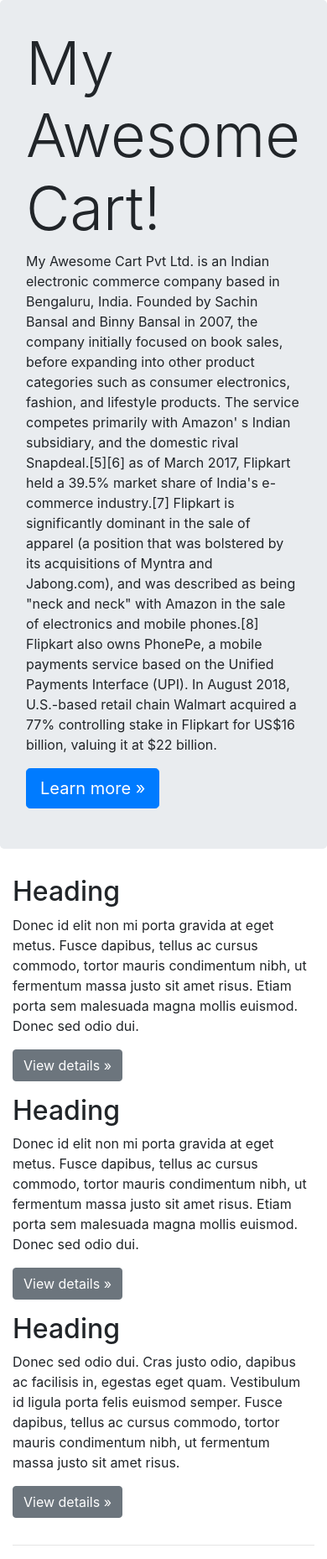
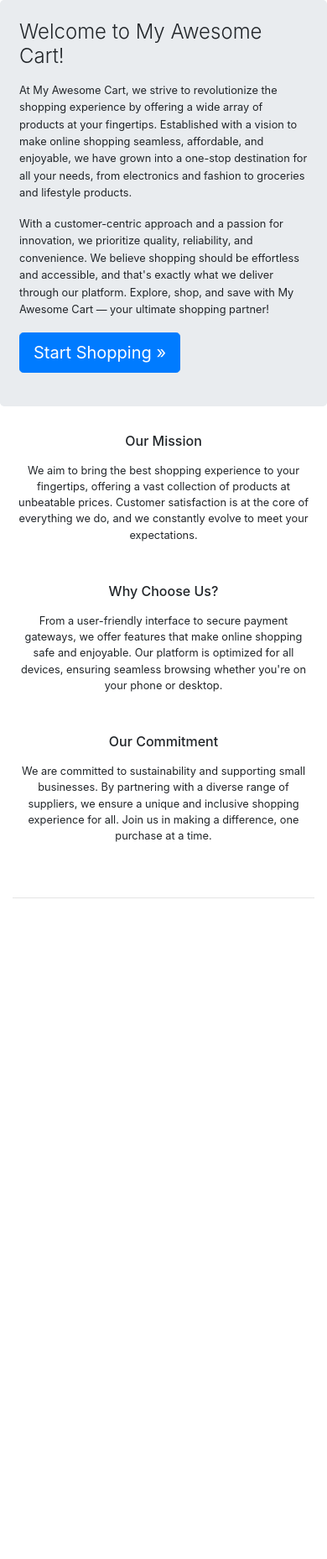
Before and after one commit to kanzariyasunil/Django-E-commerce, a Django app: page /shop/about/ in a window 390 px wide. Shown: the part 56-1913 px from the top of the page at 84% size. After the commit the page ends 1126 px from the top, so only its background shows below. Run offline with Django 5.2, Linux system fonts and the light colour scheme; some libraries are stand-ins or nearby versions.

Commit message:
Update about.html

```diff
--- a/shop/templates/about.html
+++ b/shop/templates/about.html
@@ -1,23 +1,119 @@
 {% extends 'basic.html' %}
 
-{% block title%} About Us{% endblock %}
+{% block title %} About Us - My Awesome Cart {% endblock %}
+{% block css %}
+<style>
+/* General Styles */
+.jumbotron {
+    background-color: #f8f9fa;
+    padding: 2rem 1rem;
+    text-align: center;
+}
+.jumbotron h1 {
+    font-size: 2.5rem;
+    margin-bottom: 1rem;
+}
+.jumbotron p {
+    font-size: 1rem;
+    line-height: 1.6;
+}
+.container .row {
+    margin-top: 2rem;
+}
+.container .row .col-md-4 {
+    text-align: center;
+    margin-bottom: 2rem;
+}
+.container .row .col-md-4 h2 {
+    font-size: 1.5rem;
+    margin-bottom: 1rem;
+}
+.container .row .col-md-4 p {
+    font-size: 1rem;
+    line-height: 1.5;
+}
+.container .row .col-md-4 .btn {
+    margin-top: 1rem;
+}
+
+/* Media Queries for Responsiveness */
+
+/* For devices with max-width of 992px (large tablets and below) */
+@media (max-width: 992px) {
+    .jumbotron h1 {
+        font-size: 2rem;
+    }
+    .jumbotron p {
+        font-size: 0.9rem;
+    }
+    .container .row .col-md-4 h2 {
+        font-size: 1.3rem;
+    }
+    .container .row .col-md-4 p {
+        font-size: 0.9rem;
+    }
+}
+
+/* For devices with max-width of 768px (tablets and below) */
+@media (max-width: 768px) {
+    .jumbotron {
+        padding: 1.5rem 0.5rem;
+    }
+    .jumbotron h1 {
+        font-size: 1.8rem;
+    }
+    .jumbotron p {
+        font-size: 0.85rem;
+    }
+    .container .row {
+        flex-direction: column;
+        align-items: center;
+    }
+    .container .row .col-md-4 {
+        width: 100%;
+        padding: 0 1rem;
+    }
+    .container .row .col-md-4 h2 {
+        font-size: 1.2rem;
+    }
+    .container .row .col-md-4 p {
+        font-size: 0.85rem;
+    }
+}
+
+/* For devices with max-width of 576px (mobile phones) */
+@media (max-width: 576px) {
+    .jumbotron h1 {
+        font-size: 1.5rem;
+    }
+    .jumbotron p {
+        font-size: 0.8rem;
+    }
+    .container .row .col-md-4 h2 {
+        font-size: 1rem;
+    }
+    .container .row .col-md-4 p {
+        font-size: 0.8rem;
+    }
+    .container .row .col-md-4 .btn {
+        font-size: 0.8rem;
+        padding: 0.5rem 1rem;
+    }
+}
+</style>
+{% endblock %}
+
 {% block body %}
-
-
-
 
 <main role="main">
 
   <!-- Main jumbotron for a primary marketing message or call to action -->
   <div class="jumbotron">
     <div class="container">
-      <h1 class="display-3">My Awesome Cart!</h1>
-      <p>My Awesome Cart Pvt Ltd. is an Indian electronic commerce company based in Bengaluru, India. Founded by Sachin Bansal and Binny Bansal in 2007, the company initially focused on book sales, before expanding into other product categories such as consumer electronics, fashion, and lifestyle products.
-
-The service competes primarily with Amazon' s Indian subsidiary, and the domestic rival Snapdeal.[5][6] as of March 2017, Flipkart held a 39.5% market share of India's e-commerce industry.[7] Flipkart is significantly dominant in the sale of apparel (a position that was bolstered by its acquisitions of Myntra and Jabong.com), and was described as being "neck and neck" with Amazon in the sale of electronics and mobile phones.[8] Flipkart also owns PhonePe, a mobile payments service based on the Unified Payments Interface (UPI).
-
-In August 2018, U.S.-based retail chain Walmart acquired a 77% controlling stake in Flipkart for US$16 billion, valuing it at $22 billion.</p>
-      <p><a class="btn btn-primary btn-lg" href="#" role="button">Learn more »</a></p>
+      <h1 class="display-3">Welcome to My Awesome Cart!</h1>
+      <p>At My Awesome Cart, we strive to revolutionize the shopping experience by offering a wide array of products at your fingertips. Established with a vision to make online shopping seamless, affordable, and enjoyable, we have grown into a one-stop destination for all your needs, from electronics and fashion to groceries and lifestyle products.</p>
+      <p>With a customer-centric approach and a passion for innovation, we prioritize quality, reliability, and convenience. We believe shopping should be effortless and accessible, and that's exactly what we deliver through our platform. Explore, shop, and save with My Awesome Cart — your ultimate shopping partner!</p>
+      <p><a class="btn btn-primary btn-lg" href="/shop/" role="button">Start Shopping »</a></p>
     </div>
   </div>
 
@@ -25,19 +121,19 @@
     <!-- Example row of columns -->
     <div class="row">
       <div class="col-md-4">
-        <h2>Heading</h2>
-        <p>Donec id elit non mi porta gravida at eget metus. Fusce dapibus, tellus ac cursus commodo, tortor mauris condimentum nibh, ut fermentum massa justo sit amet risus. Etiam porta sem malesuada magna mollis euismod. Donec sed odio dui. </p>
-        <p><a class="btn btn-secondary" href="#" role="button">View details »</a></p>
+        <h2>Our Mission</h2>
+        <p>We aim to bring the best shopping experience to your fingertips, offering a vast collection of products at unbeatable prices. Customer satisfaction is at the core of everything we do, and we constantly evolve to meet your expectations.</p>
+
       </div>
       <div class="col-md-4">
-        <h2>Heading</h2>
-        <p>Donec id elit non mi porta gravida at eget metus. Fusce dapibus, tellus ac cursus commodo, tortor mauris condimentum nibh, ut fermentum massa justo sit amet risus. Etiam porta sem malesuada magna mollis euismod. Donec sed odio dui. </p>
-        <p><a class="btn btn-secondary" href="#" role="button">View details »</a></p>
+        <h2>Why Choose Us?</h2>
+        <p>From a user-friendly interface to secure payment gateways, we offer features that make online shopping safe and enjoyable. Our platform is optimized for all devices, ensuring seamless browsing whether you're on your phone or desktop.</p>
+
       </div>
       <div class="col-md-4">
-        <h2>Heading</h2>
-        <p>Donec sed odio dui. Cras justo odio, dapibus ac facilisis in, egestas eget quam. Vestibulum id ligula porta felis euismod semper. Fusce dapibus, tellus ac cursus commodo, tortor mauris condimentum nibh, ut fermentum massa justo sit amet risus.</p>
-        <p><a class="btn btn-secondary" href="#" role="button">View details »</a></p>
+        <h2>Our Commitment</h2>
+        <p>We are committed to sustainability and supporting small businesses. By partnering with a diverse range of suppliers, we ensure a unique and inclusive shopping experience for all. Join us in making a difference, one purchase at a time.</p>
+
       </div>
     </div>
 
@@ -47,37 +143,33 @@
 
 </main>
 
-
-
-
-
 {% endblock %}
 
-{% comment %} object-fit: contain;
-
+{% comment %}
 {% block js %}
 <script>
 console.log('working');
-if(localStorage.getItem('cart') == null){
+
+// Initialize or fetch cart data from localStorage
+if (localStorage.getItem('cart') == null) {
     var cart = {};
-}
-else
-{
+} else {
     cart = JSON.parse(localStorage.getItem('cart'));
 }
-$('.cart').click(function(){
+
+// Add to cart functionality
+$('.cart').click(function () {
     console.log('clicked');
     var idstr = this.id.toString();
     console.log(idstr);
-if (cart[idstr] !=undefined){
+    if (cart[idstr] != undefined) {
         cart[idstr] = cart[idstr] + 1;
-}
-else
-{
+    } else {
         cart[idstr] = 1;
     }
     console.log(cart);
     localStorage.setItem('cart', JSON.stringify(cart));
 });
 </script>
-{% endblock %} {% endcomment %}
+{% endblock %}
+{% endcomment %}
```
Lines whose indentation alone changed are shown as unchanged.
